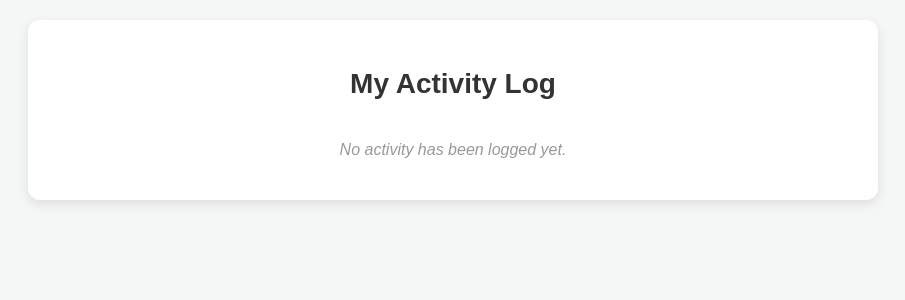
After one commit to puttavijaykumar/Agribazaar, a Django app: page /activity/me/ in a window 1280 px wide. The commit adds this page. Shown: the top 300 px of the page, without its empty margins (187-1092 px from the left). Run offline with Django 5.2, Linux system fonts and the light colour scheme; the visitor is signed in with stand-in values (Sample User, id 1).

Commit message:
feat: Completed user activity dashboard with personal and admin views

```diff
--- a/accounts/urls.py
+++ b/accounts/urls.py
@@ -6,6 +6,7 @@ from .views import buyer_dashboard,default_dashboard,farmer_dashboard,role_selec
 from .views import download_transaction_pdf,farmer_account
 from .views import crop_detail_view,search_results,product_detail,negotiate_product,view_marketplace_product,send_negotiation_reply
 from .views import negotiation_inbox,add_to_cart,monitor_negotiations,view_cart,buy_product,checkout_buy_now
+from .views import user_activity_log,admin_activity_log
 from accounts.views import home
 from .views import buy_category_product_now,add_to_cart_category_product,view_cart_category_product
 from django.contrib.auth import views as auth_views
@@ -46,5 +47,6 @@ urlpatterns = [
     path('category/cart/', view_cart_category_product, name='view_cart_category_product'),
     path('category/<str:category>/', category_products, name='category_products'),
     path('category/product/buy',buy_category_product_now, name='buy_category_product_now'),
-
+    path('activity/me/', user_activity_log, name='user_activity_log'),
+    path('admin/activities/', admin_activity_log, name='admin_activity_log'),
 ]
--- a/accounts/views.py
+++ b/accounts/views.py
@@ -23,6 +23,8 @@ from django.views.decorators.csrf import csrf_protect
 from django.contrib.auth import get_user_model
 from .models import FarmerWallet, Transaction, PayoutRequest
 from .models import Offer, MarketPrice,MarketplaceProduct
+from .models import LogActivity
+
 User = get_user_model()
 
 def register_view(request):
@@ -884,3 +886,26 @@ def buy_category_product_now(request):
 
     # If the request is not POST, handle as an error or redirect
     return JsonResponse({'error': 'Invalid request method.'}, status=400)
+
+# Logic for user activity logging
+@login_required
+def user_activity_log(request):
+    """
+    Displays the activity log for the current user.
+    """
+    user_activities = LogActivity.objects.filter(user=request.user).order_by('-timestamp')
+    context = {
+        'activities': user_activities
+    }
+    return render(request, 'user_activity_log.html', context)
+
+@staff_member_required
+def admin_activity_log(request):
+    """
+    Displays a comprehensive log of all user activities for administrators.
+    """
+    all_activities = LogActivity.objects.all().order_by('-timestamp')
+    context = {
+        'activities': all_activities
+    }
+    return render(request, 'admin_activity_log.html', context)
--- /dev/null
+++ b/static/css/user_activity.css
@@ -0,0 +1,92 @@
+/* user_activity.css */
+
+body {
+    font-family: Arial, sans-serif;
+    background-color: #f4f7f6;
+    margin: 0;
+    padding: 20px;
+}
+
+.container {
+    max-width: 800px;
+    margin: 0 auto;
+    background-color: #ffffff;
+    padding: 25px;
+    border-radius: 12px;
+    box-shadow: 0 4px 12px rgba(0, 0, 0, 0.1);
+}
+
+.title {
+    text-align: center;
+    color: #333;
+    font-size: 28px;
+    margin-bottom: 25px;
+}
+
+.activity-list {
+    display: flex;
+    flex-direction: column;
+    gap: 15px;
+}
+
+.activity-item {
+    background-color: #f9f9f9;
+    padding: 15px;
+    border-radius: 8px;
+    border: 1px solid #e0e0e0;
+    transition: transform 0.2s, box-shadow 0.2s;
+}
+
+.activity-item:hover {
+    transform: translateY(-3px);
+    box-shadow: 0 4px 8px rgba(0, 0, 0, 0.1);
+}
+
+.activity-header {
+    display: flex;
+    justify-content: space-between;
+    align-items: center;
+    margin-bottom: 5px;
+}
+
+.activity-type {
+    font-weight: bold;
+    color: #2e7d32; /* A shade of green for activity type */
+}
+
+.activity-timestamp {
+    font-size: 14px;
+    color: #666;
+}
+
+.activity-description {
+    font-size: 16px;
+    color: #555;
+    margin: 0;
+}
+
+.no-activity-message {
+    text-align: center;
+    color: #999;
+    font-style: italic;
+}
+
+/* Responsive adjustments */
+@media (max-width: 768px) {
+    .container {
+        padding: 15px;
+    }
+
+    .title {
+        font-size: 24px;
+    }
+
+    .activity-header {
+        flex-direction: column;
+        align-items: flex-start;
+    }
+
+    .activity-timestamp {
+        margin-top: 5px;
+    }
+}
--- /dev/null
+++ b/static/javascript/admin_activity.js
@@ -0,0 +1,3 @@
+// admin_activity.js
+// This file can be used for future interactive features
+// like dynamic searching or filtering of the activity log.
--- /dev/null
+++ b/static/javascript/user_activity.js
@@ -0,0 +1,3 @@
+// user_activity.js
+// This file will contain code for future interactive features
+// like filtering or searching the activity log.
--- a/templates/home.html
+++ b/templates/home.html
@@ -38,6 +38,11 @@
                 <li class="nav-item"><a class="nav-link" href="{% url 'farmer_dashboard' %}"><i class="bi bi-person-workspace me-1"></i> Farmer</a></li>
                 <li class="nav-item"><a class="nav-link" href="{% url 'buyer_dashboard' %}"><i class="bi bi-cart4 me-1"></i> Buyer</a></li>
                 <li class="nav-item"><a class="nav-link" href="{% url 'register' %}"><i class="bi bi-person-plus me-1"></i> Register</a></li>
+                <li class="nav-item">
+                    <a class="nav-link" href="{% url 'user_activity_log' %}">
+                        <i class="bi bi-activity me-1"></i> My Activity
+                    </a>
+                </li>
                 <li class="nav-item"><a class="nav-link btn-login" href="{% url 'login' %}"><i class="bi bi-box-arrow-in-right me-1"></i> Login</a></li>
             </ul>
         </div>
--- /dev/null
+++ b/templates/user_activity_log.html
@@ -0,0 +1,30 @@
+{% load static %}
+<!DOCTYPE html>
+<html lang="en">
+<head>
+    <meta charset="UTF-8">
+    <meta name="viewport" content="width=device-width, initial-scale=1.0">
+    <title>My Activity Log</title>
+    <link rel="stylesheet" href="{% static 'css/user_activity.css' %}">
+</head>
+<body>
+    <div class="container">
+        <h2 class="title">My Activity Log</h2>
+        <div class="activity-list">
+            {% if activities %}
+                {% for activity in activities %}
+                <div class="activity-item">
+                    <div class="activity-header">
+                        <span class="activity-type">{{ activity.activity_type }}</span>
+                        <span class="activity-timestamp">{{ activity.timestamp|date:"F d, Y, P" }}</span>
+                    </div>
+                    <p class="activity-description">{{ activity.description }}</p>
+                </div>
+                {% endfor %}
+            {% else %}
+            <p class="no-activity-message">No activity has been logged yet.</p>
+            {% endif %}
+        </div>
+    </div>
+</body>
+</html>
```
Also changed, not shown: accounts/admin.py (+8 -1 lines), static/css/admin_activity.css (added, +96 -0 lines), templates/admin_activity_log.html (added, +41 -0 lines).
